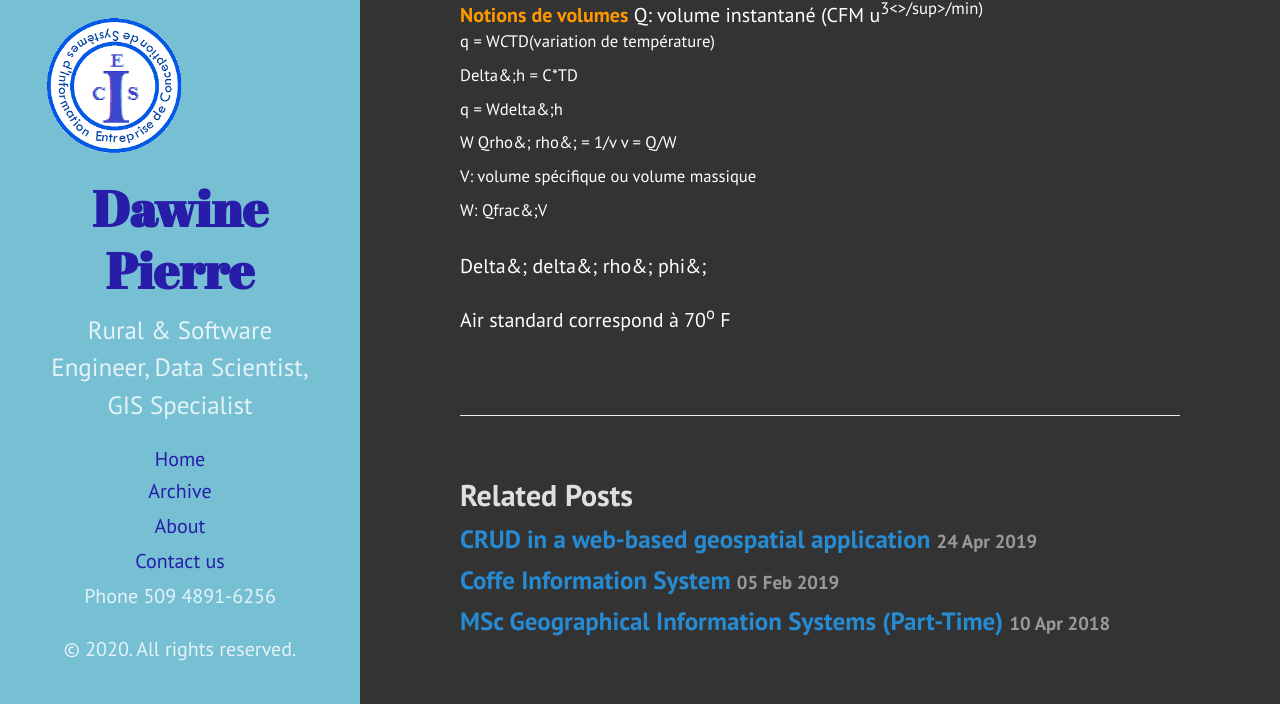
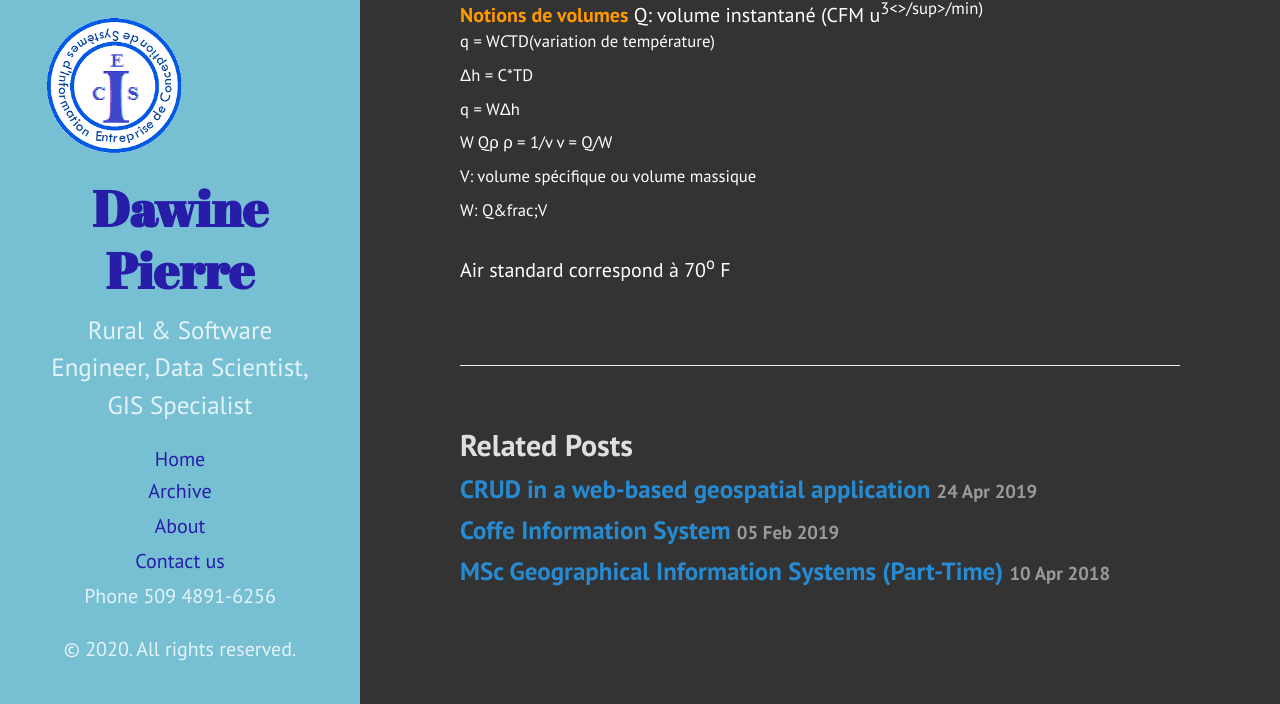
Before and after one commit to pdawine/pdawine.github.io, a Jekyll site: the page built from _posts/2020-01-20-cours-de-climatisation.md, in a window 1280 px wide and 900 px high, scrolled down 9290 px, cut to the strip 196-900 px from the top of the window. Built offline with Jekyll 4.4.1, drawn with Linux system fonts in a browser that asks for light colours.

Commit message:
Update 2020-01-20-cours-de-climatisation.md

```diff
--- a/_posts/2020-01-20-cours-de-climatisation.md
+++ b/_posts/2020-01-20-cours-de-climatisation.md
@@ -163,15 +163,12 @@ J = A-0.8(A-H) = 80-0.8(80-75) = 76
 **Notions de volumes**
 Q: volume instantané (CFM u<sup>3<>/sup>/min) <br>
 q = W*C*TD(variation de température) <br>
-Delta&;h = C*TD <br>
-q = Wdelta&;h <br>
-W Qrho&;  rho&; = 1/v   v = Q/W <br>
+&Delta;h = C*TD <br>
+q = W&Delta;h <br>
+W Q&rho;  &rho; = 1/v   v = Q/W <br>
 V: volume spécifique ou volume massique <br>
-W: Qfrac&;V <br>
+W: Q&frac;V <br>
 
- Delta&;
- delta&;
- rho&;
- phi&;
+
 
  Air standard correspond à 70<sup>o</sup> F
```
